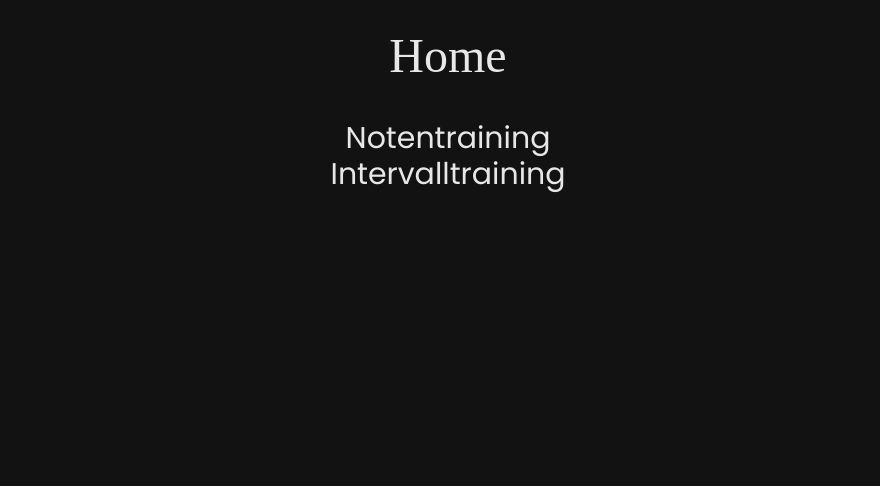
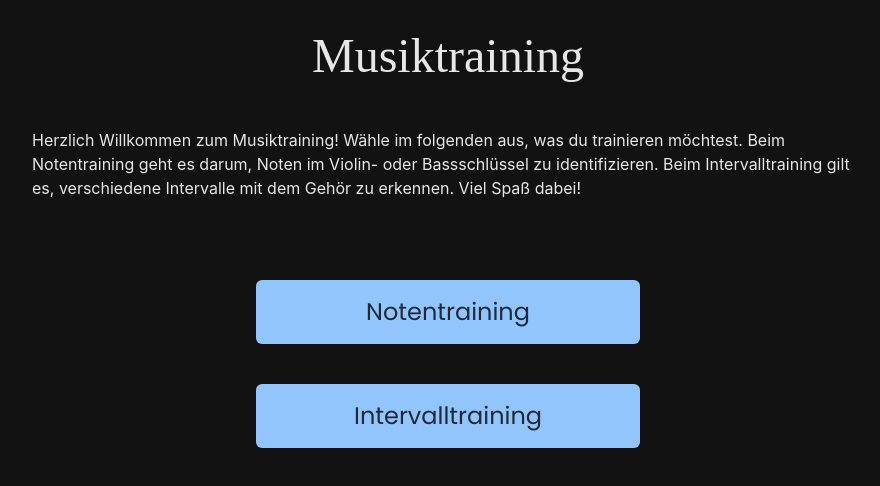
Before and after one commit to kilianmandscharo/music_training, a Next.js app: page / in a window 1280 px wide. Shown: the top 486 px of the page, without its empty margins (192-1072 px from the left). Built offline with nearby package versions, Linux system fonts and the light colour scheme; a web font is replaced by a local one.

Commit message:
extended home page

```diff
--- a/pages/index.tsx
+++ b/pages/index.tsx
@@ -23,18 +23,33 @@ const Home: NextPage = () => {
                 />
                 <link rel="shortcut icon" href="favicon.ico" />
             </Head>
-            <div className="text-white/90 mx-auto p-8 max-w-4xl grid justify-center">
-                <h1 className="text-5xl text-center font-header mb-10">Home</h1>
+            <div className="text-white/90 mx-auto p-8 max-w-4xl">
+                <h1 className="text-5xl text-center font-header">
+                    Musiktraining
+                </h1>
+                <p className="mb-20 mt-12">
+                    Herzlich Willkommen zum Musiktraining! Wähle im folgenden
+                    aus, was du trainieren möchtest. Beim Notentraining geht es
+                    darum, Noten im Violin- oder Bassschlüssel zu
+                    identifizieren. Beim Intervalltraining gilt es, verschiedene
+                    Intervalle mit dem Gehör zu erkennen. Viel Spaß dabei!
+                </p>
+                <div>
+                    <div className="bg-blue-300 sm:hover:bg-blue-400 max-w-sm mx-auto flex justify-center p-4 rounded-md mt-10">
                         <Link href="/notentraining">
-                    <a className="text-center text-3xl font-body">
+                            <a className="text-center text-2xl font-body text-gray-800">
                                 Notentraining
                             </a>
                         </Link>
+                    </div>
+                    <div className="bg-blue-300 sm:hover:bg-blue-400 max-w-sm mx-auto flex justify-center p-4 rounded-md mt-10">
                         <Link href="/intervalltraining">
-                    <a className="text-center text-3xl font-body">
+                            <a className="text-center text-2xl font-body text-gray-800">
                                 Intervalltraining
                             </a>
                         </Link>
+                    </div>
+                </div>
             </div>
         </>
     );
```
Lines whose indentation alone changed are shown as unchanged.
